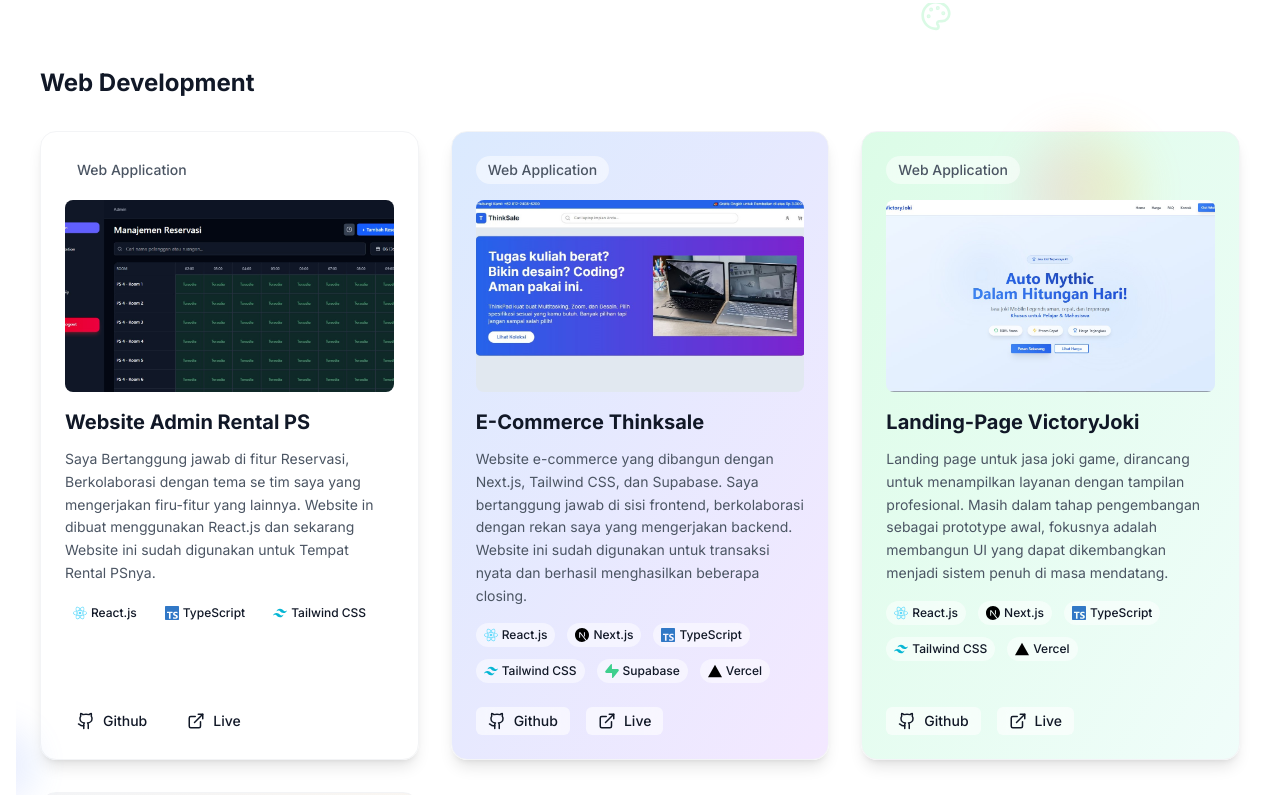
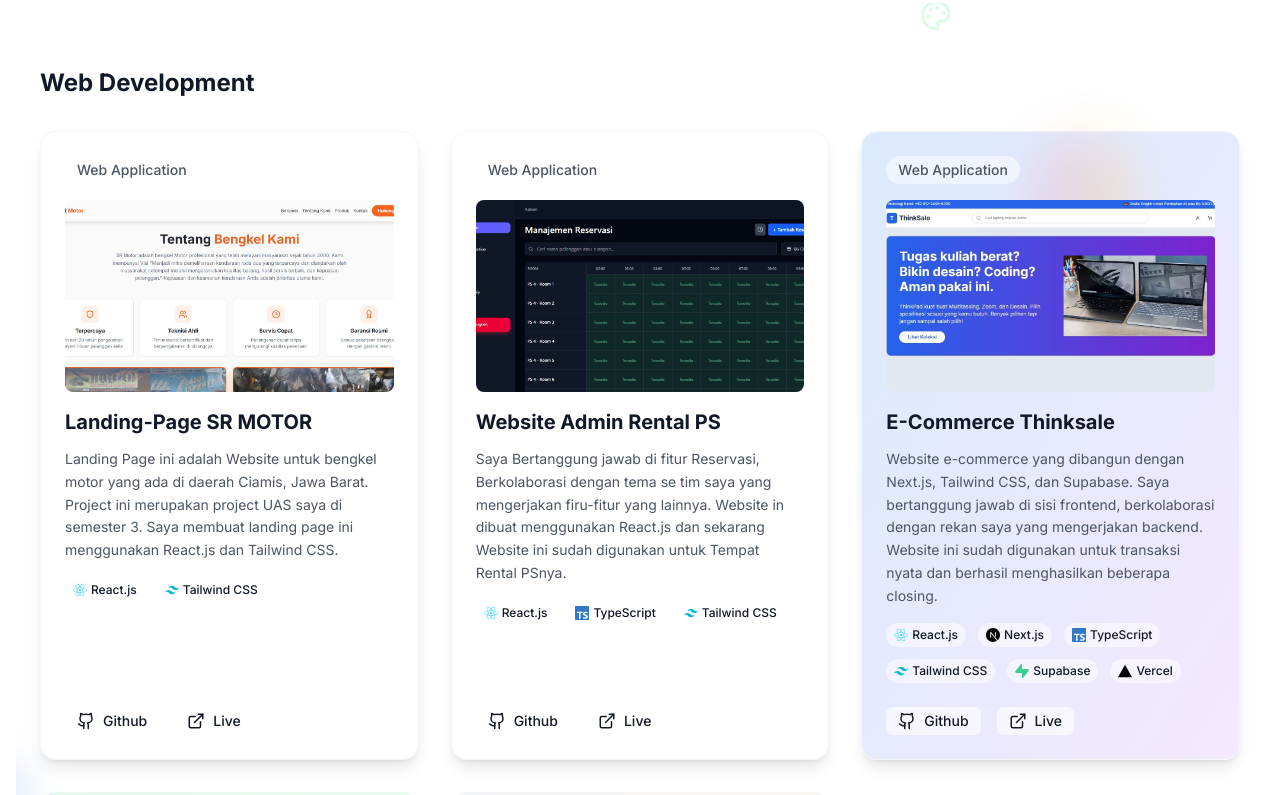
Before and after one commit to RaflyFA/Web-Portfolio-V3, a Next.js app: page / in a window 1280 px wide. Shown: the part 2480-3275 px from the top of the page. Built offline with nearby package versions, Linux system fonts and the light colour scheme.

Commit message:
menambahkan project srmotor

```diff
--- a/app/components/Projects.tsx
+++ b/app/components/Projects.tsx
@@ -38,6 +38,22 @@ export default function Projects() {
   }
 
   const webProjects: Project[] = [
+    {
+      title: "Landing-Page SR MOTOR",
+      category: "Web Application",
+      description:
+        "Landing Page ini adalah Website untuk bengkel motor yang ada di daerah Ciamis, Jawa Barat. Project ini merupakan project UAS saya di semester 3. Saya membuat landing page ini menggunakan React.js dan Tailwind CSS.",
+      tech: [
+        { name: "React.js", icon: SiReact, color: "#61DAFB" },
+        { name: "Tailwind CSS", icon: SiTailwindcss, color: "#06B6D4" },
+      ],
+      github: "https://github.com/RaflyFA/SR-Motor",
+      live: "https://sr-motor.vercel.app/",
+      image: "/srmotor.jpg",
+      gradient: "from-yellow-500 to-blue-500",
+      bgGradient:
+        "from-black-200 to-blue-100 dark:from-black-900/20 dark:to-blue-900/50",
+    },
     {
       title: "Website Admin Rental PS",
       category: "Web Application",
```
Also changed, not shown: public/srmotor.jpg (added).
